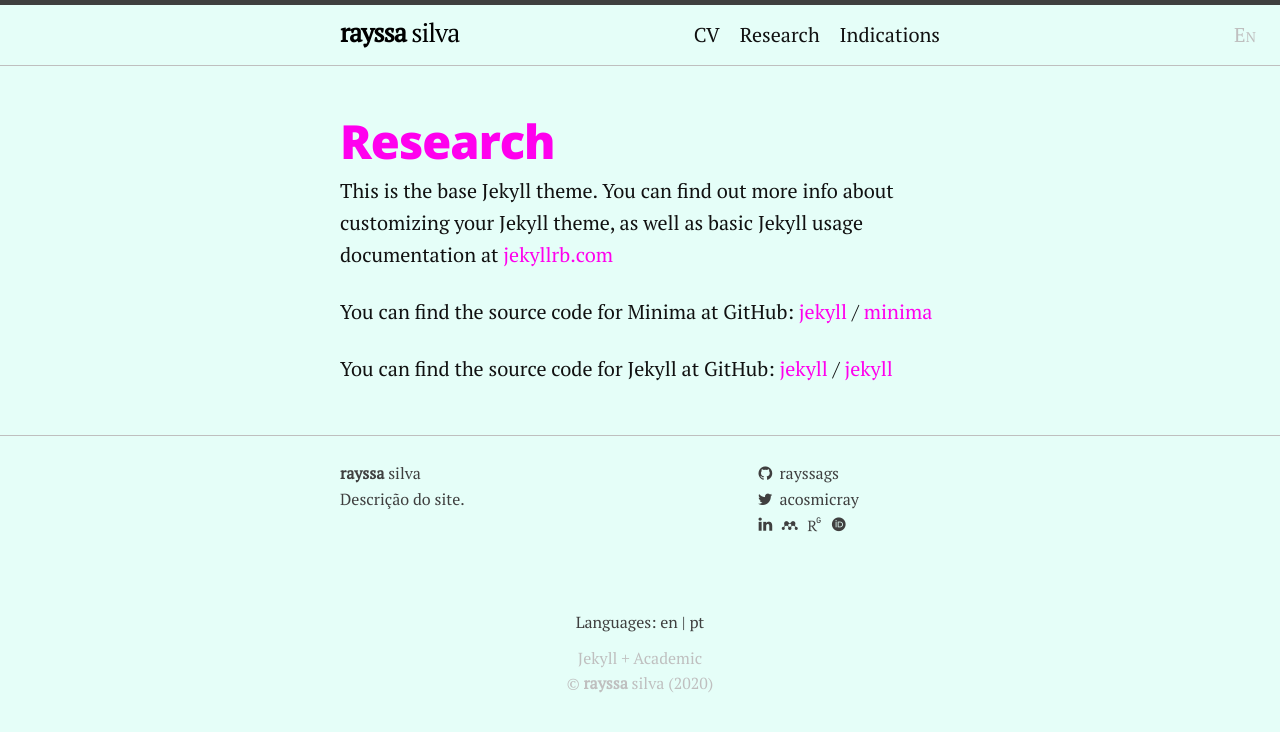
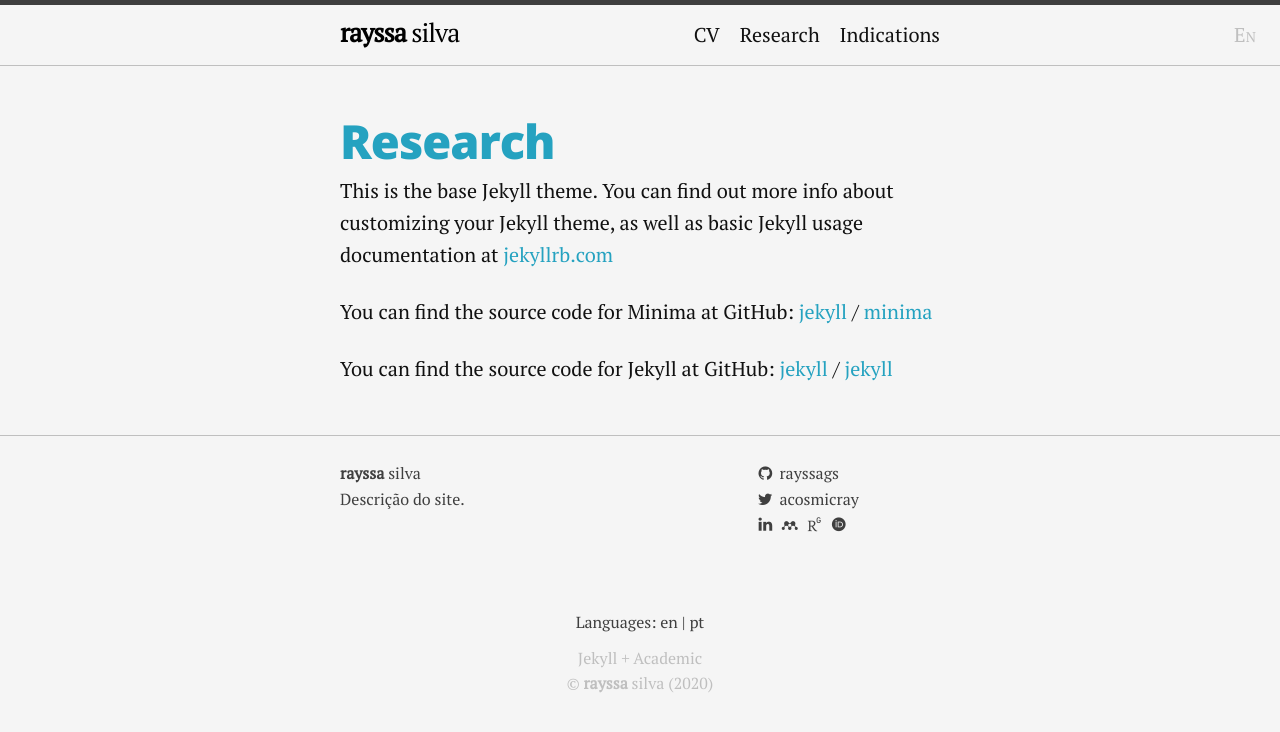
Before and after one commit to rayssags/rayssags.github.io, a Jekyll site: the page built from Projects.markdown, in a window 1280 px wide. Shown: the top 732 px of the page. Built offline with Jekyll 4.4.1, drawn with Linux system fonts in a browser that asks for light colours; some web fonts are replaced.

Commit message:
New theme!

```diff
--- a/assets/main.scss
+++ b/assets/main.scss
@@ -19,8 +19,8 @@ $alt-font-weight: bold;
 $spacing-unit:     50px;
 
 $text-color:       #111;
-$background-color: #e5fef8;
-$brand-color:      #ff00ee;
+$background-color: #f5f5f5;
+$brand-color:      #25A2C0;
 
 $grey-color:       #3F3F3F;
 $grey-color-light: lighten($grey-color, 50%);
```
Also changed, not shown: 1 other file.
